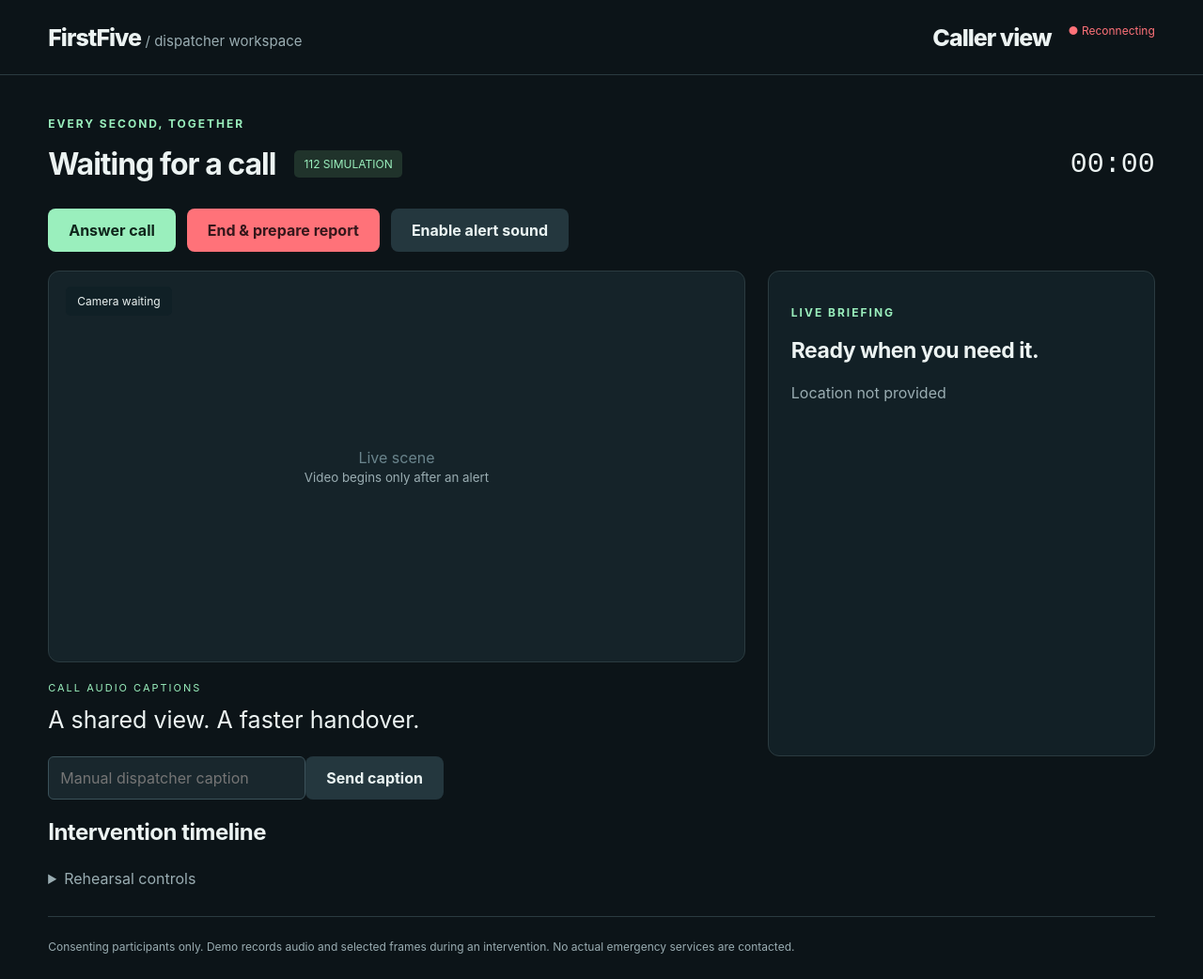
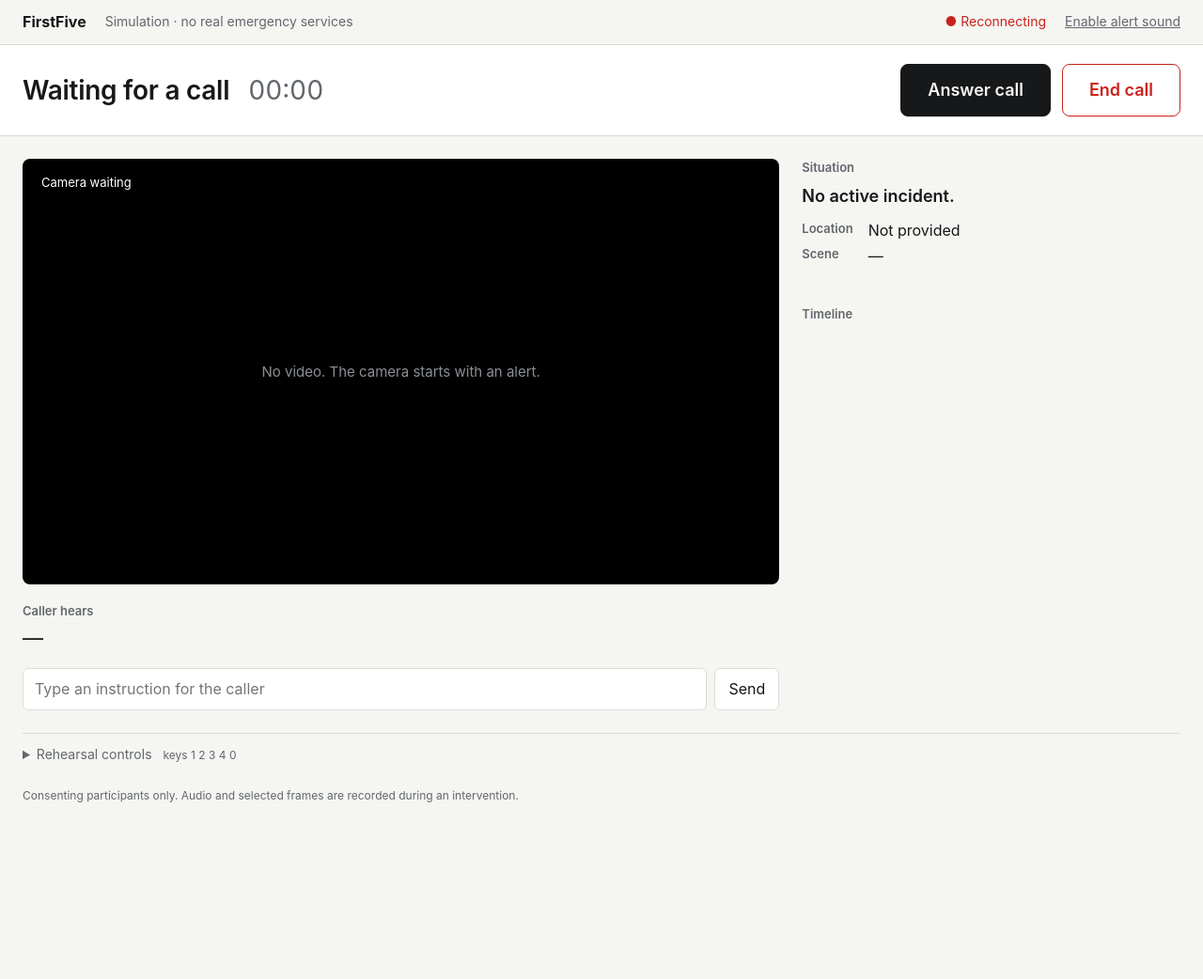
Before and after one commit to HackJunctionFrance/Meta, a plain HTML site: page web/console.html in a window 1280 px wide. Shown: the whole page at 94% size. After the commit the page ends 879 px from the top, so only its background shows below. Drawn offline with Linux system fonts and the light colour scheme; files that its build step writes are made by us from their sources; files whose address does not match are found by name.

Commit message:
Console: plain dispatch layout with phase-coloured state band
Co-Authored-By: Claude Opus 5.5 <noreply@anthropic.com>
Claude-Session: https://claude.ai/code/session_01RuKPH4AKsvASXB9PfhUYAa

```diff
--- /dev/null
+++ b/web/console.css
@@ -0,0 +1,192 @@
+/* FirstFive dispatch console. Plain, high-contrast, one signal colour per state. */
+:root {
+  --bg: #f5f5f2;
+  --surface: #ffffff;
+  --ink: #16181a;
+  --muted: #62676c;
+  --line: #dcdcd6;
+  --alert: #c8231b;
+  --alert-ink: #ffffff;
+  --live: #1d7a46;
+  --warn-bg: #fff4d6;
+  --warn-ink: #6b4a00;
+  color-scheme: light;
+  font-family: -apple-system, BlinkMacSystemFont, "Helvetica Neue", Arial, sans-serif;
+  font-size: 16px;
+  line-height: 1.45;
+  color: var(--ink);
+  background: var(--bg);
+}
+@media (prefers-color-scheme: dark) {
+  :root {
+    --bg: #121314;
+    --surface: #1b1c1e;
+    --ink: #ececea;
+    --muted: #9a9ea3;
+    --line: #2e3033;
+    --alert: #e0362c;
+    --live: #3fae6c;
+    --warn-bg: #3a2f12;
+    --warn-ink: #f3d68a;
+    color-scheme: dark;
+  }
+}
+* { box-sizing: border-box; }
+body { margin: 0; background: var(--bg); min-height: 100vh; }
+[hidden] { display: none !important; }
+h1, h2, p { margin: 0; }
+button, input { font: inherit; color: inherit; }
+button {
+  cursor: pointer;
+  border: 1px solid var(--line);
+  background: var(--surface);
+  border-radius: 6px;
+  padding: 8px 14px;
+}
+button:disabled { opacity: 0.35; cursor: default; }
+button:focus-visible, input:focus-visible, summary:focus-visible {
+  outline: 2px solid var(--ink);
+  outline-offset: 2px;
+}
+
+/* Top bar */
+.bar {
+  white-space: nowrap;
+  display: flex;
+  align-items: center;
+  gap: 20px;
+  padding: 12px 24px;
+  border-bottom: 1px solid var(--line);
+  font-size: 14px;
+}
+.brand { font-size: 16px; }
+.sim { color: var(--muted); }
+.conn { margin-left: auto; color: var(--live); }
+.conn.offline { color: var(--alert); }
+.link { border: 0; background: none; padding: 0; color: var(--muted); text-decoration: underline; }
+
+/* State band: the one thing to read from across the room */
+.state {
+  display: flex;
+  align-items: center;
+  justify-content: space-between;
+  gap: 24px;
+  padding: 20px 24px;
+  border-bottom: 1px solid var(--line);
+  background: var(--surface);
+}
+.state-text { display: flex; align-items: baseline; gap: 20px; }
+.state h1 { font-size: 28px; font-weight: 600; letter-spacing: -0.01em; }
+#timer { font-size: 28px; font-variant-numeric: tabular-nums; color: var(--muted); }
+.actions { display: flex; gap: 12px; }
+.primary, .stop { font-size: 18px; font-weight: 600; padding: 14px 28px; border-radius: 8px; }
+.primary { background: var(--ink); border-color: var(--ink); color: var(--bg); }
+.stop { color: var(--alert); border-color: currentColor; background: transparent; }
+
+body[data-phase="ai_guide"] .state { background: var(--alert); border-color: var(--alert); color: var(--alert-ink); }
+body[data-phase="ai_guide"] #timer { color: var(--alert-ink); }
+body[data-phase="ai_guide"] .primary { background: #fff; border-color: #fff; color: var(--alert); }
+body[data-phase="ai_guide"] .stop { display: none; }
+body[data-phase="connected"] .state h1 { color: var(--live); }
+body[data-phase="connected"] .state h1::before { content: "● "; }
+body[data-phase="connected"] .primary { background: transparent; color: var(--ink); border-color: var(--line); font-size: 15px; padding: 10px 16px; }
+
+.notice {
+  margin: 16px 24px 0;
+  padding: 12px 16px;
+  border-radius: 6px;
+  background: var(--warn-bg);
+  color: var(--warn-ink);
+}
+
+/* Main grid */
+.grid {
+  display: grid;
+  grid-template-columns: minmax(0, 2fr) minmax(280px, 1fr);
+  gap: 24px;
+  padding: 24px;
+}
+.video {
+  position: relative;
+  aspect-ratio: 16 / 9;
+  max-height: 62vh;
+  margin: 0 auto;
+  background: #000;
+  border-radius: 8px;
+  overflow: hidden;
+  display: grid;
+  place-items: center;
+}
+.video img { position: absolute; inset: 0; width: 100%; height: 100%; object-fit: contain; }
+.placeholder { color: #8b8f94; font-size: 15px; }
+.badge {
+  position: absolute;
+  left: 12px;
+  top: 12px;
+  padding: 4px 8px;
+  border-radius: 4px;
+  background: rgba(0, 0, 0, 0.6);
+  color: #fff;
+  font-size: 13px;
+}
+.beat { margin-top: 12px; font-weight: 600; color: var(--alert); }
+.caption { margin-top: 16px; }
+.label, .side h2, .meta dt {
+  font-size: 13px;
+  font-weight: 600;
+  color: var(--muted);
+}
+#caption { font-size: 22px; line-height: 1.35; margin-top: 4px; }
+.say { display: flex; gap: 8px; margin-top: 16px; }
+.say input {
+  flex: 1;
+  min-width: 0;
+  padding: 10px 12px;
+  border: 1px solid var(--line);
+  border-radius: 6px;
+  background: var(--surface);
+}
+.check { display: flex; gap: 8px; align-items: center; margin-top: 16px; color: var(--muted); }
+
+/* Side column */
+.side { display: flex; flex-direction: column; gap: 28px; }
+.side h2 { margin-bottom: 8px; }
+.situation { font-size: 18px; font-weight: 600; }
+.meta {
+  display: grid;
+  grid-template-columns: max-content 1fr;
+  gap: 4px 16px;
+  margin: 12px 0 0;
+}
+.meta dd { margin: 0; }
+.list { list-style: none; margin: 12px 0 0; padding: 0; }
+.list li {
+  display: grid;
+  grid-template-columns: 56px 1fr;
+  gap: 8px;
+  padding: 8px 0;
+  border-top: 1px solid var(--line);
+  font-size: 15px;
+}
+.list time { color: var(--muted); font-variant-numeric: tabular-nums; font-size: 13px; padding-top: 2px; }
+#timeline { max-height: 40vh; overflow-y: auto; }
+
+/* Report and rehearsal */
+.report { padding: 0 24px; }
+.report:has(#reportLink:not([hidden])), .report:has(#progress:not(:empty)) { padding-bottom: 24px; }
+#progress { color: var(--muted); }
+#reportLink { display: inline-block; margin: 8px 0; color: var(--ink); font-weight: 600; }
+#reportFrame { width: 100%; height: 75vh; border: 1px solid var(--line); border-radius: 8px; background: #fff; }
+.tools { margin: 0 24px; border-top: 1px solid var(--line); padding: 12px 0; }
+.tools summary { cursor: pointer; color: var(--muted); font-size: 14px; }
+.tools summary span { margin-left: 8px; font-size: 12px; }
+.tool-row { display: flex; flex-wrap: wrap; gap: 8px; margin-top: 12px; }
+.fine { margin: 0 24px; padding: 12px 0 24px; color: var(--muted); font-size: 12px; }
+
+@media (max-width: 860px) {
+  .grid { grid-template-columns: 1fr; padding: 16px; }
+  .bar, .state { padding-left: 16px; padding-right: 16px; }
+  .state { flex-wrap: wrap; }
+  .sim { display: none; }
+  .state h1, #timer { font-size: 22px; }
+}
--- a/web/console.html
+++ b/web/console.html
@@ -3,88 +3,92 @@
   <head>
     <meta charset="utf-8" />
     <meta name="viewport" content="width=device-width,initial-scale=1" />
-    <title>FirstFive · Dispatcher</title>
-    <link rel="stylesheet" href="/static/style.css" />
+    <title>FirstFive · Dispatch</title>
+    <link rel="stylesheet" href="/static/console.css" />
   </head>
-  <body data-page="console">
-    <header>
-      <a href="/console">FirstFive <span> / dispatcher workspace</span></a>
-      <nav>
-        <a href="/caller">Caller view</a
-        ><span id="connection">Connecting…</span>
-      </nav>
+  <body data-page="console" data-phase="idle">
+    <header class="bar">
+      <strong class="brand">FirstFive</strong>
+      <span class="sim">Simulation · no real emergency services</span>
+      <span id="connection" class="conn">Connecting…</span>
+      <button id="enableSound" class="link" hidden>Enable alert sound</button>
     </header>
-    <main>
-      <p class="eyebrow">EVERY SECOND, TOGETHER</p>
-      <div class="statusbar">
+
+    <section class="state">
+      <div class="state-text">
         <h1 id="phase">Waiting for a call</h1>
-        <span class="tag">112 SIMULATION</span><time id="timer">00:00</time>
+        <time id="timer">00:00</time>
       </div>
-      <div id="error" class="notice" hidden></div>
-      <div class="controls" id="operatorControls" hidden>
-        <button id="answer">Answer call</button
-        ><button id="end" class="danger">End & prepare report</button
-        ><button id="enableSound" class="secondary">Enable alert sound</button>
+      <div class="actions" id="operatorControls" hidden>
+        <button id="answer" class="primary">Answer call</button>
+        <button id="end" class="stop">End call</button>
       </div>
-      <div class="layout">
+    </section>
+
+    <div id="error" class="notice" role="alert" hidden></div>
+
+    <main class="grid">
+      <section class="scene">
+        <div class="video">
+          <p class="placeholder">No video. The camera starts with an alert.</p>
+          <img id="frame" alt="Live camera feed" hidden />
+          <span class="badge" id="device">Camera waiting</span>
+        </div>
+        <p id="beat" class="beat" hidden>CPR in progress · 110 compressions/min</p>
+        <div class="caption">
+          <span id="source" class="label">Caller hears</span>
+          <p id="caption">—</p>
+        </div>
+        <form id="captionControls" class="say" hidden onsubmit="return false">
+          <input id="manualCaption" placeholder="Type an instruction for the caller" maxlength="2000" autocomplete="off" />
+          <button id="sendCaption" type="submit">Send</button>
+        </form>
+        <label id="viewerControls" class="check" hidden>
+          <input type="checkbox" id="speakCaptions" /> Read instructions aloud
+        </label>
+      </section>
+
+      <aside class="side">
         <section>
-          <div class="video">
-            <div class="placeholder">
-              Live scene<br /><small>Video begins only after an alert</small>
-            </div>
-            <img id="frame" alt="Live camera feed" hidden /><span
-              class="badge"
-              id="device"
-              >Camera waiting</span
-            >
-          </div>
-          <div class="subtitle">
-            <small id="source">CALL AUDIO CAPTIONS</small
-            ><span id="caption">A shared view. A faster handover.</span>
-          </div>
-          <p id="beat" class="pulse" hidden>● CPR guidance · 110 bpm</p>
+          <h2>Situation</h2>
+          <p id="situation" class="situation">No active incident.</p>
+          <dl class="meta">
+            <dt>Location</dt>
+            <dd id="location">Not provided</dd>
+            <dt>Scene</dt>
+            <dd id="scene">—</dd>
+          </dl>
+          <ol id="facts" class="list"></ol>
         </section>
-        <aside class="panel">
-          <p class="eyebrow">LIVE BRIEFING</p>
-          <h2 id="situation">Ready when you need it.</h2>
-          <p id="location" class="muted">Location not provided</p>
-          <ul id="facts" class="facts"></ul>
-          <p id="scene" class="muted"></p>
-        </aside>
+        <section>
+          <h2>Timeline</h2>
+          <ol id="timeline" class="list"></ol>
+        </section>
+      </aside>
+    </main>
+
+    <section class="report">
+      <p id="progress"></p>
+      <a id="reportLink" hidden>Open report</a>
+      <iframe id="reportFrame" title="Incident report" hidden></iframe>
+    </section>
+
+    <details id="tools" class="tools" hidden>
+      <summary>Rehearsal controls <span>keys 1 2 3 4 0</span></summary>
+      <div class="tool-row">
+        <button data-action="trigger">1 Trigger</button>
+        <button data-action="answer_yes">2 Yes</button>
+        <button data-action="answer_no">3 No</button>
+        <button data-action="next_step">4 Repeat</button>
+        <button data-action="reset">0 Reset</button>
       </div>
-      <div id="captionControls" hidden>
-        <input
-          id="manualCaption"
-          placeholder="Manual dispatcher caption"
-          maxlength="2000"
-        /><button id="sendCaption" class="secondary">Send caption</button>
-      </div>
-      <div id="viewerControls" hidden>
-        <label
-          ><input type="checkbox" id="speakCaptions" /> Read dispatcher captions
-          aloud (projection)</label
-        >
-      </div>
-      <p id="progress"></p>
-      <a id="reportLink" hidden>Open incident report →</a
-      ><iframe id="reportFrame" title="Incident report" hidden></iframe>
-      <h2>Intervention timeline</h2>
-      <ol id="timeline" class="timeline"></ol>
-      <details id="tools" class="tools" hidden>
-        <summary>Rehearsal controls</summary>
-        <div class="controls">
-          <button data-action="trigger">1 · Trigger</button
-          ><button data-action="answer_yes">2 · Yes</button
-          ><button data-action="answer_no">3 · No</button
-          ><button data-action="next_step">4 · Repeat prompt</button
-          ><button data-action="reset" class="secondary">0 · Reset</button>
-        </div>
-      </details>
-      <footer>
-        Consenting participants only. Demo records audio and selected frames
-        during an intervention. No actual emergency services are contacted.
-      </footer>
-    </main>
+    </details>
+
+    <p class="fine">
+      Consenting participants only. Audio and selected frames are recorded
+      during an intervention.
+    </p>
+
     <script src="/static/vendor/livekit-client.js"></script>
     <script type="module" src="/static/app.js"></script>
   </body>
```
Also changed, not shown: web/app.js (+12 -13 lines).
